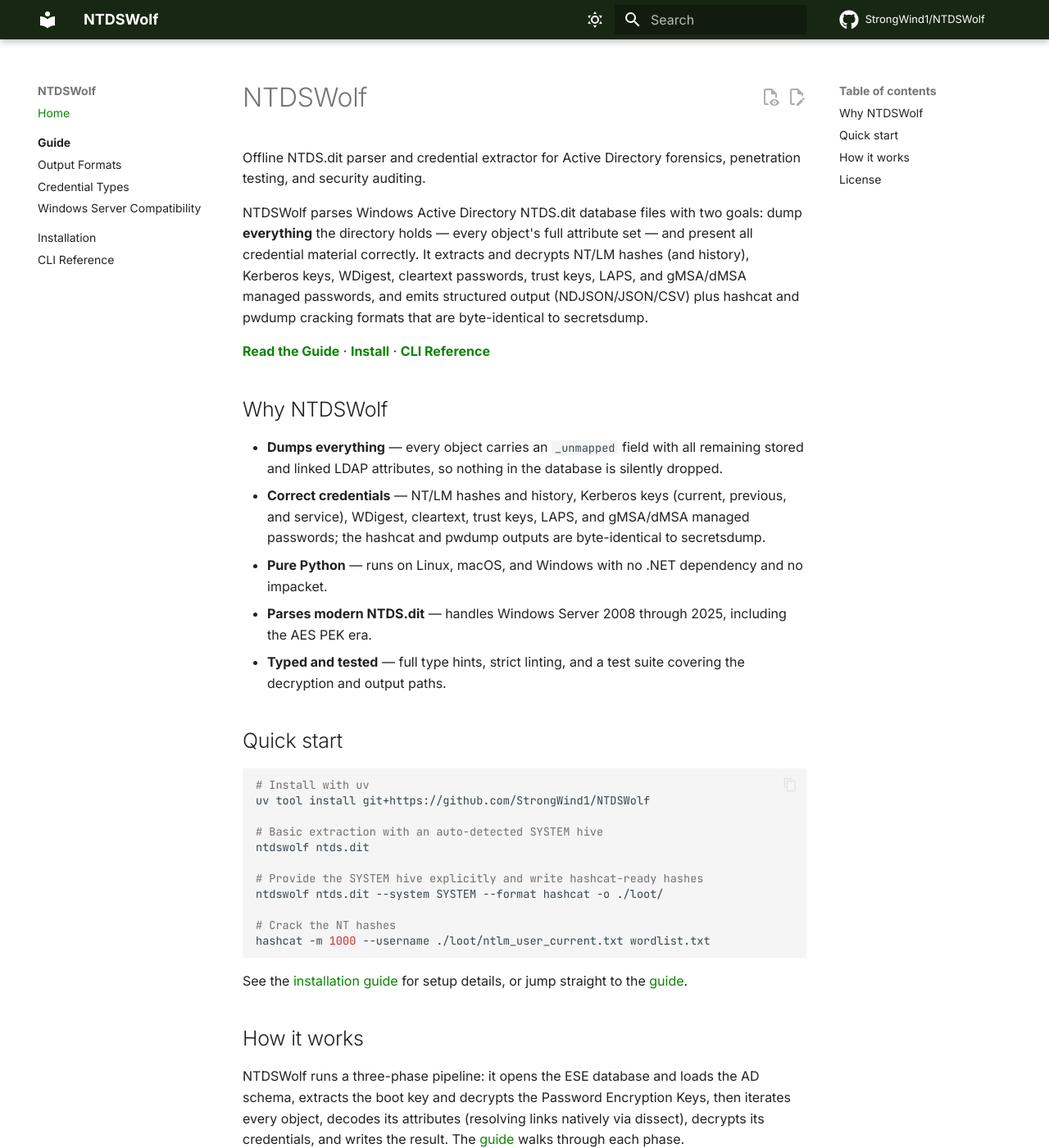
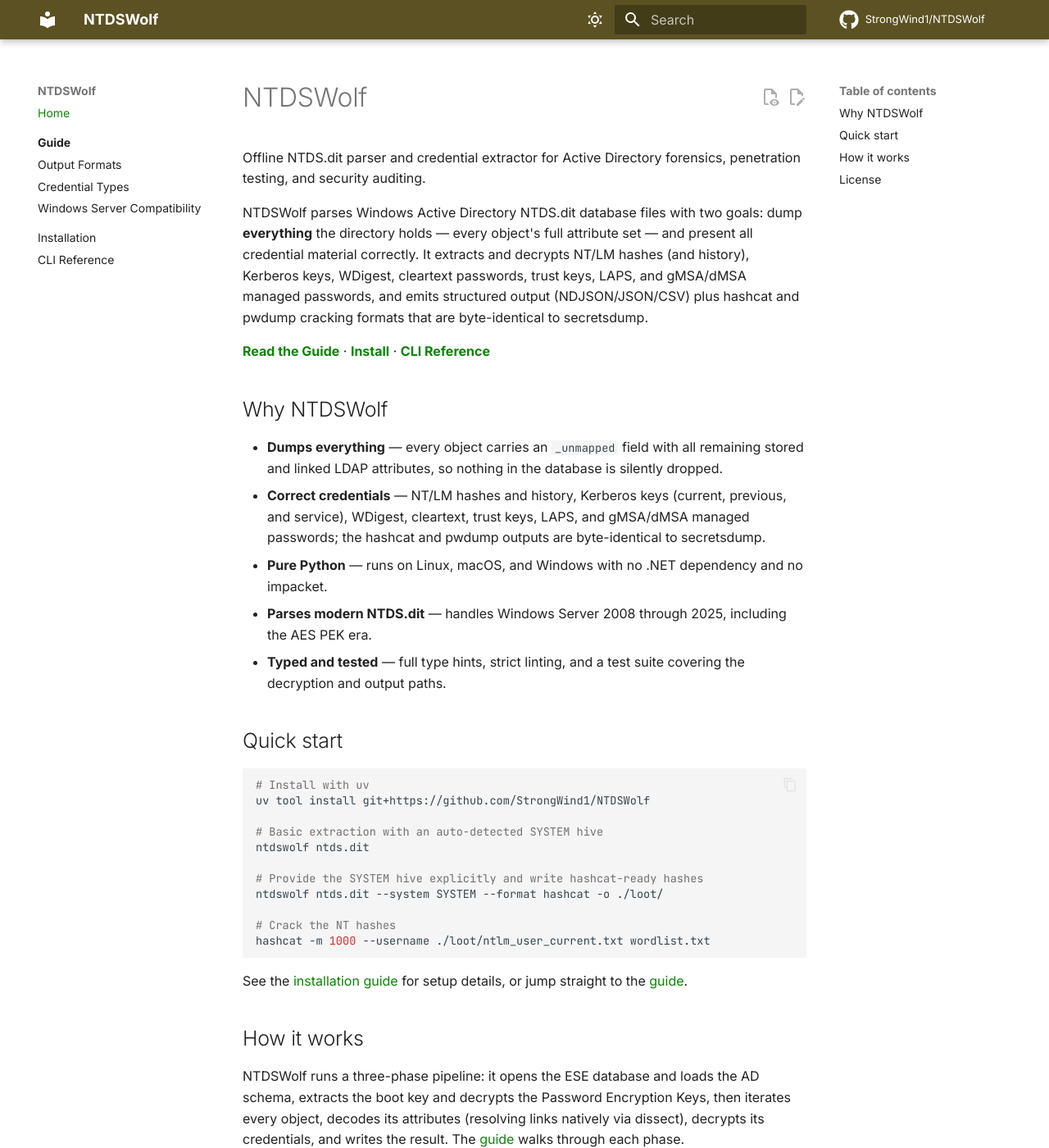
Before and after one commit to StrongWind1/NTDSWolf, an MkDocs documentation site: the page built from docs/index.md, in a window 1280 px wide and 1400 px high. Shown: the whole window at 82% size. Built offline with MkDocs 1.6.1 and Material for MkDocs 9.7.7, drawn with Linux system fonts in a browser that asks for light colours; plug-ins that fetch from the network failed and are left out; comment, search, counter and statistics services are not loaded.

Commit message:
style(docs): stop tinting the page background with the site colour
--md-hue drives all 19 hsl-derived slate surfaces -- page, code blocks, footer,
tables -- so setting it per site coloured the whole page rather than just the
chrome, which hurt readability.

- pin --md-hue to Material's default 225deg on every site, so backgrounds are
  identical and neutral everywhere
- carry site identity in the header and accent only
- raise header lightness, solved per hue, so each bar separates from the now
  neutral page by the same ~2:1 that Material's own default primary does
- move ntcompress off the brown/khaki band and NTDSWolf off green, where it sat
  too close to WiFi_Cracking

```diff
--- a/docs/stylesheets/theme.css
+++ b/docs/stylesheets/theme.css
@@ -15,10 +15,12 @@
  */
 
 :root > * {
-  /* Header, tabs, footer */
-  --md-primary-fg-color: #182713;
-  --md-primary-fg-color--light: #253c1d;
-  --md-primary-fg-color--dark: #0f180b;
+  /* Header and tabs. Lightness is chosen so the bar separates from the page by
+   * the same amount on every site (~2:1); a fixed value would not, since at equal
+   * lightness a blue header reads far darker than a yellow one. */
+  --md-primary-fg-color: #5b5122;
+  --md-primary-fg-color--light: #72642a;
+  --md-primary-fg-color--dark: #453d19;
 
   /* Text drawn on top of the header bar */
   --md-primary-bg-color: #ffffff;
@@ -34,13 +36,15 @@
  * solved to clear WCAG AA (4.5:1) against the scheme it renders on.
  *
  * --md-typeset-a-color is set explicitly because Material defaults it to
- * var(--md-primary-fg-color). With a primary this dark that renders body links in
- * near-black, indistinguishable from surrounding text. */
+ * var(--md-primary-fg-color), which renders body links in the header colour. */
 
 [data-md-color-scheme="slate"] {
-  /* Tints all 19 hsl-derived slate surfaces -- page, code, footer, tables -- to
-   * this site's hue, instead of hardcoding each one. */
-  --md-hue: 105;
+  /* Material's own default. Deliberately NOT the site hue: --md-hue drives all 19
+   * hsl-derived slate surfaces -- page, code blocks, footer, tables -- so tinting
+   * it per site colours the entire page and hurts readability. Backgrounds are
+   * identical and neutral across all eleven sites; only the header and accent
+   * carry the site identity. */
+  --md-hue: 225deg;
 
   --md-accent-fg-color: #6ae963;
   --md-accent-fg-color--transparent: #6ae9631a;
```
